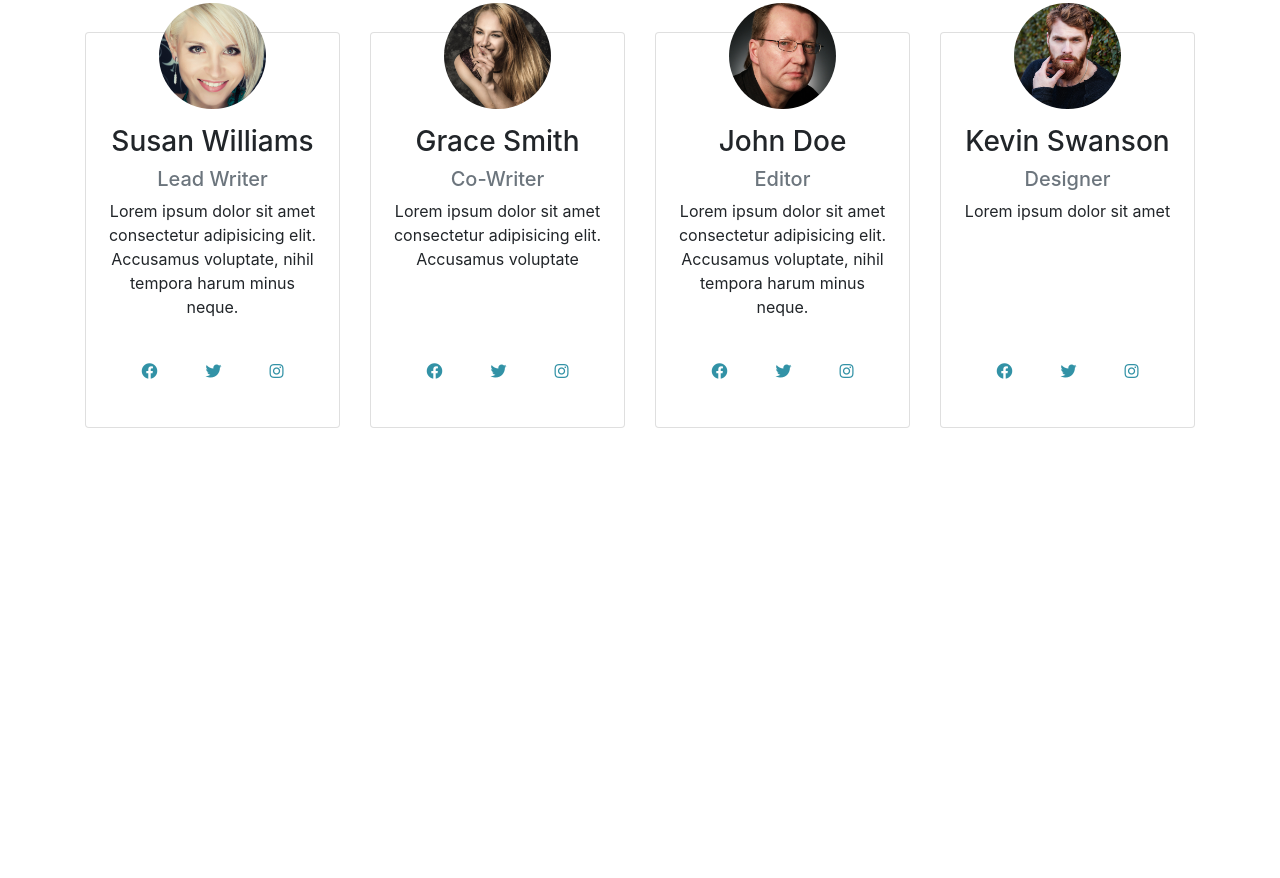
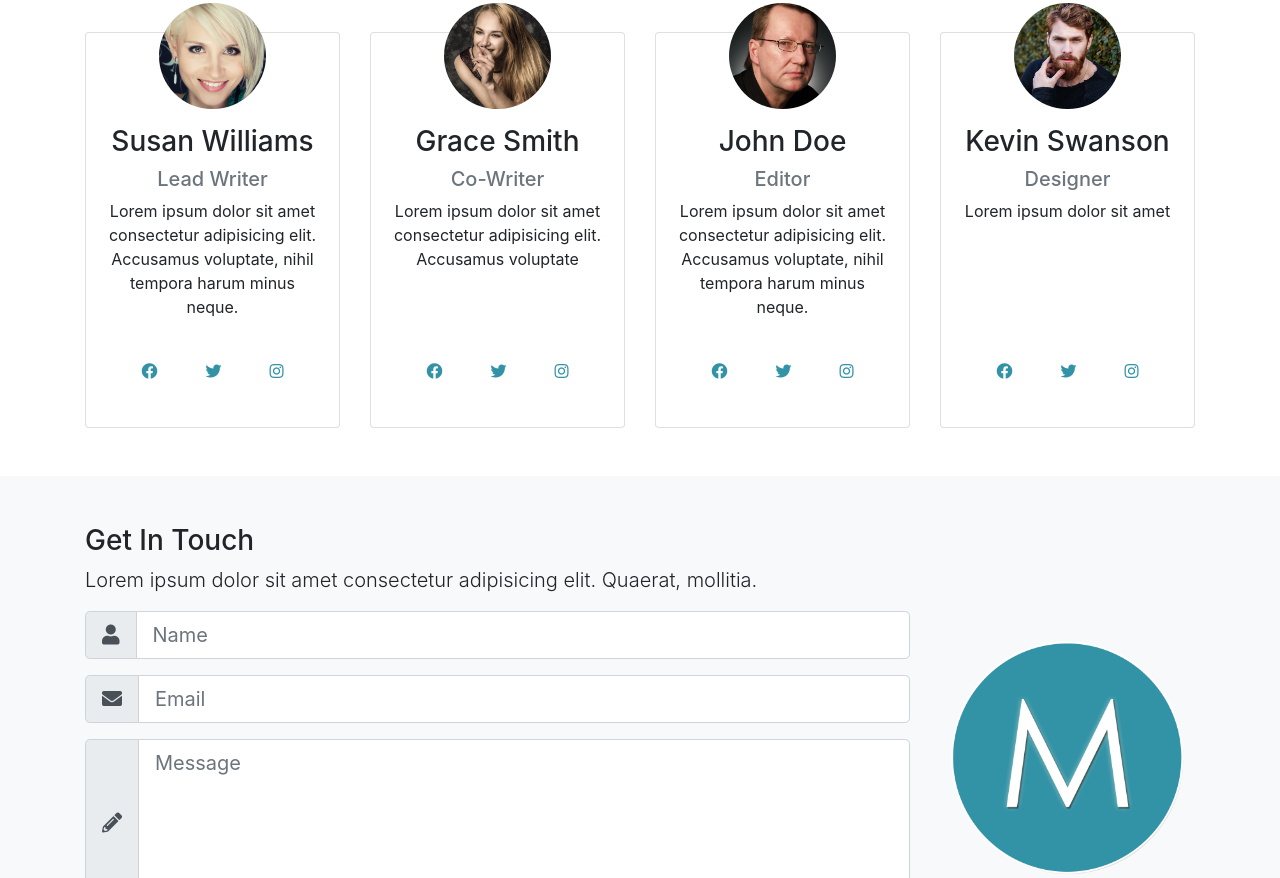
Before and after one commit to george-apazidis/mizuxe, a plain HTML site: page index.html in a window 1280 px wide. Shown: the part 1922-2800 px from the top of the page. Before the commit the page ends 2398 px from the top, so only its background shows below. Drawn offline with nearby package versions, Linux system fonts and the light colour scheme.

Commit message:
added Contact section with spyscroll and smooth scroll

```diff
--- a/index.html
+++ b/index.html
@@ -18,8 +18,8 @@
         <title>Bootstrap Theme</title>
     </head>
 
-    <body>
-        <nav class="navbar navbar-expand-md navbar-light fixed-top py-4">
+    <body id="home" data-spy="scroll" data-target="main-nav">
+        <nav id="main-nav" class="navbar navbar-expand-md navbar-light fixed-top py-4">
             <div class="container">
                 <a href="#home" class="navbar-brand">
                     <img src="img/mlogo.png" width="50" height="50" alt="" />
@@ -204,7 +204,7 @@
                 <div class="row">
                     <div class="col-lg-3 col-md-6 d-flex">
                         <div class="card ">
-                                <div class="card-body d-flex flex-column align-items-center">
+                            <div class="card-body d-flex flex-column align-items-center">
                                 <img src="img/person1.jpg" alt="" class="img-fluid rounded-circle w-50 mb-3" />
                                 <h3>Susan Williams</h3>
                                 <h5 class="text-muted">Lead Writer</h5>
@@ -258,7 +258,7 @@
                     </div>
                     <div class="col-lg-3 col-md-6 d-flex">
                         <div class="card">
-                                <div class="card-body d-flex flex-column align-items-center">
+                            <div class="card-body d-flex flex-column align-items-center">
                                 <img src="img/person3.jpg" alt="" class="img-fluid rounded-circle w-50 mb-3" />
                                 <h3>John Doe</h3>
                                 <h5 class="text-muted">Editor</h5>
@@ -290,7 +290,7 @@
                                 <img src="img/person4.jpg" alt="" class="img-fluid rounded-circle w-50 mb-3" />
                                 <h3>Kevin Swanson</h3>
                                 <h5 class="text-muted">Designer</h5>
-                                <p>Lorem ipsum dolor sit amet </p>
+                                <p>Lorem ipsum dolor sit amet</p>
                                 <div class="d-flex justify-content-center mt-auto">
                                     <div class="p-4">
                                         <a href="http://facebook.com">
@@ -315,6 +315,61 @@
             </div>
         </section>
 
+        <!-- CONTACT -->
+
+        <section id="contact" class="bg-light py-5">
+            <div class="container">
+                <div class="row">
+                    <div class="col-lg-9">
+                        <h3>Get In Touch</h3>
+                        <p class="lead">Lorem ipsum dolor sit amet consectetur adipisicing elit. Quaerat, mollitia.</p>
+                        <form>
+                            <div class="input-group input-group-lg mb-3">
+                                <div class="input-group-prepend">
+                                    <span class="input-group-text">
+                                        <i class="fas fa-user"></i>
+                                    </span>
+                                </div>
+                                <input type="text" placeholder="Name" class="form-control" />
+                            </div>
+                            <div class="input-group input-group-lg mb-3">
+                                <div class="input-group-prepend">
+                                    <span class="input-group-text">
+                                        <i class="fas fa-envelope"></i>
+                                    </span>
+                                </div>
+                                <input type="email" placeholder="Email" class="form-control" />
+                            </div>
+                            <div class="input-group input-group-lg mb-3">
+                                <div class="input-group-prepend">
+                                    <span class="input-group-text">
+                                        <i class="fas fa-pencil-alt"></i>
+                                    </span>
+                                </div>
+                                <textarea rows="5" placeholder="Message" class="form-control"></textarea>
+                            </div>
+                            <input type="submit" class="btn btn-primary btn-block btn-lg" value="Submit" />
+                        </form>
+                    </div>
+                    <div class="col-lg-3 col-sm-4 align-self-center mt-4 mx-auto">
+                        <img src="img/mlogo.png" alt="" class="img-fluid" />
+                    </div>
+                </div>
+            </div>
+        </section>
+
+        <!-- FOOTER -->
+
+        <footer id="main-footer" class="py-5 bg-primary text-white">
+            <div class="container">
+                <div class="row text-center">
+                    <div class="col-md-6 ml-auto">
+                        <p class="lead">Copyright &copy; <span id="year"></span></p>
+                    </div>
+                </div>
+            </div>
+        </footer>
+
         <script src="http://code.jquery.com/jquery-3.3.1.min.js" integrity="sha256-FgpCb/KJQlLNfOu91ta32o/NMZxltwRo8QtmkMRdAu8=" crossorigin="anonymous"></script>
         <script
             src="https://cdnjs.cloudflare.com/ajax/libs/popper.js/1.14.7/umd/popper.min.js"
@@ -330,6 +385,35 @@
         <script>
             // Get the current year for the copyright
             $('#year').text(new Date().getFullYear());
+
+            // Init Scrollspy
+            $('body').scrollspy({
+                target: '#main-nav',
+                offset: $('#main-nav').outerHeight() // bug for mobile because it's not getting the height when opened
+            });
+
+            // Smooth Scrolling
+            $('#main-nav a').on('click', function(event) {
+                if (this.hash !== '') {
+                    //event.preventDefault();
+
+                    const hash = this.hash;
+
+                    const navHeight = $('#main-nav').outerHeight();
+
+                    $('html, body')
+                        .stop()
+                        .animate(
+                            {
+                                scrollTop: $(hash).offset().top - navHeight
+                            },
+                            800,
+                            function() {
+                                window.location.hash = hash;
+                            }
+                        );
+                }
+            });
         </script>
     </body>
 </html>
```
